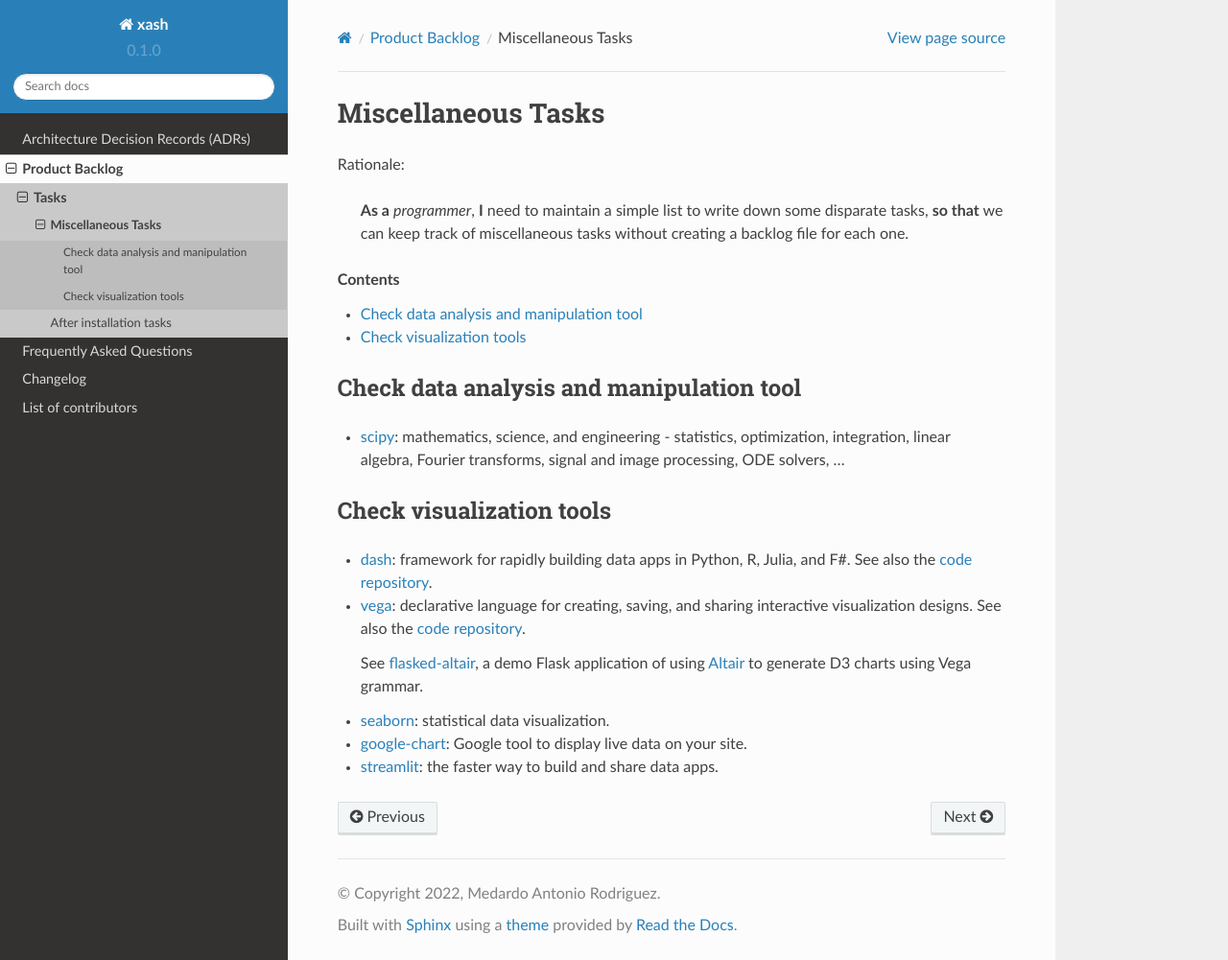
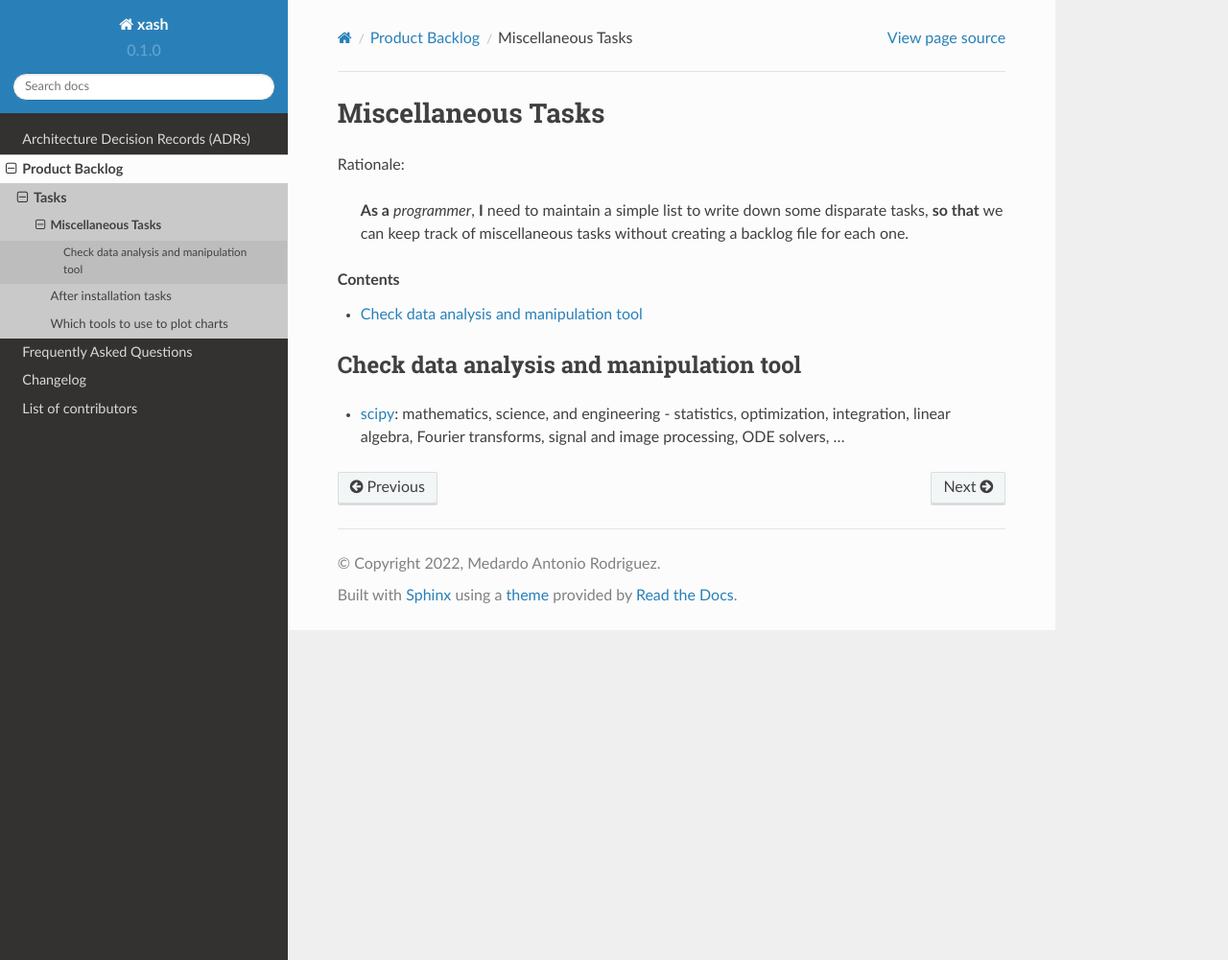
Before and after one commit to med-merchise/xash, a Sphinx documentation site: the page built from docs/source/backlog/backlog-0000-misc.rst, in a window 1280 px wide and 1001 px high. Shown: the whole window at 96% size. Built offline with Sphinx 7.4.7 and the Read the Docs theme 2.0.0, drawn with Linux system fonts in a browser that asks for light colours.

Commit message:
Add backlog entry to decide which chart plotting tools to use

```diff
--- a/docs/source/backlog/backlog-0000-misc.rst
+++ b/docs/source/backlog/backlog-0000-misc.rst
@@ -19,34 +19,4 @@
   integration, linear algebra, Fourier transforms, signal and image
   processing, ODE solvers, ...
 
-
 .. _scipy: https://github.com/scipy/scipy
-
-
-Check visualization tools
--------------------------
-
-- dash_: framework for rapidly building data apps in Python, R, Julia, and
-  F#.  See also the `code repository <dash-git_>`__.
-
-- vega_: declarative language for creating, saving, and sharing interactive
-  visualization designs.  See also the `code repository <vega-git_>`__.
-
-  See flasked-altair_, a demo Flask application of using Altair_ to generate
-  D3 charts using Vega grammar.
-
-- seaborn_: statistical data visualization.
-
-- google-chart_: Google tool to display live data on your site.
-
-- streamlit_: the faster way to build and share data apps.
-
-.. _dash: https://dash.plotly.com/
-.. _dash-git: https://github.com/plotly/dash
-.. _vega: https://vega.github.io/
-.. _vega-git: https://github.com/vega
-.. _flasked-altair: https://github.com/lemoncyb/flasked-altair
-.. _altair: https://github.com/altair-viz/altair
-.. _seaborn: https://seaborn.pydata.org/
-.. _google-chart: https://developers.google.com/chart
-.. _streamlit: https://streamlit.io/
```
Also changed, not shown: docs/source/backlog/backlog-p500-charts.rst (added, +57 -0 lines).
